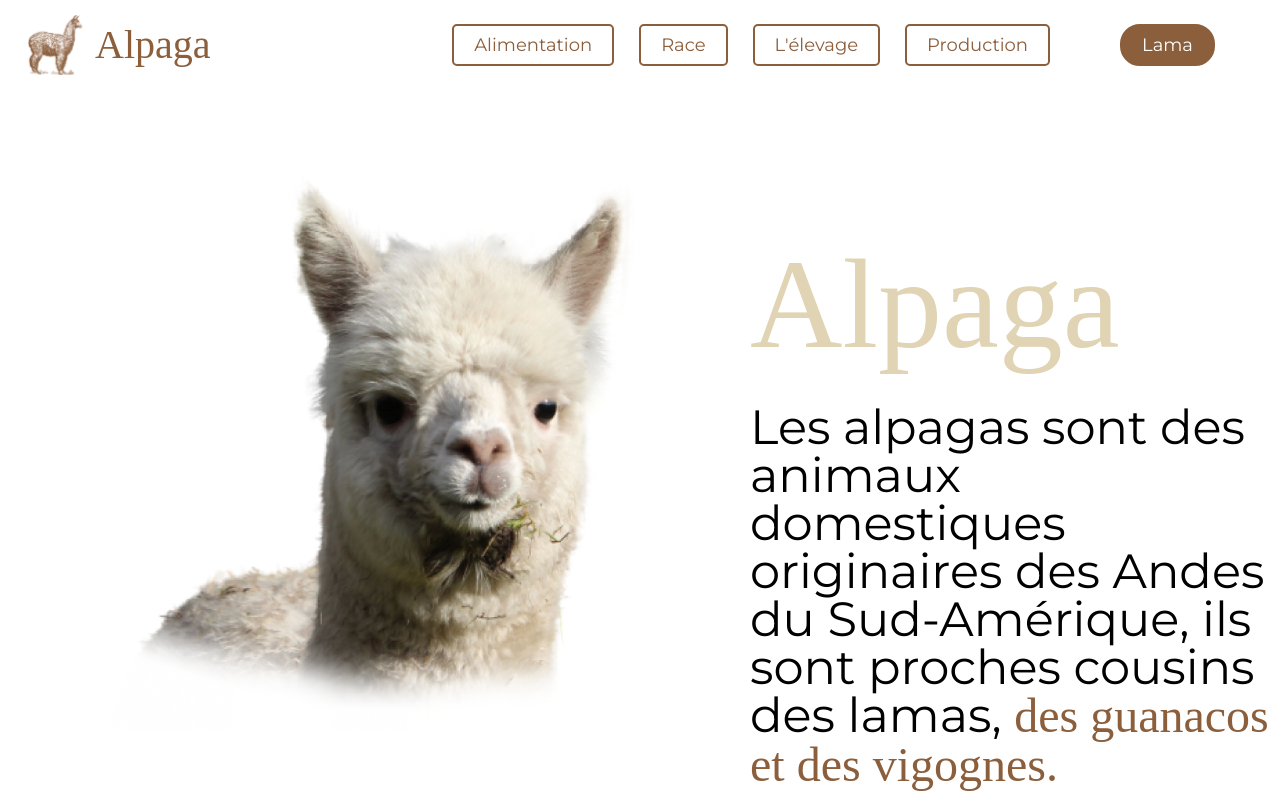
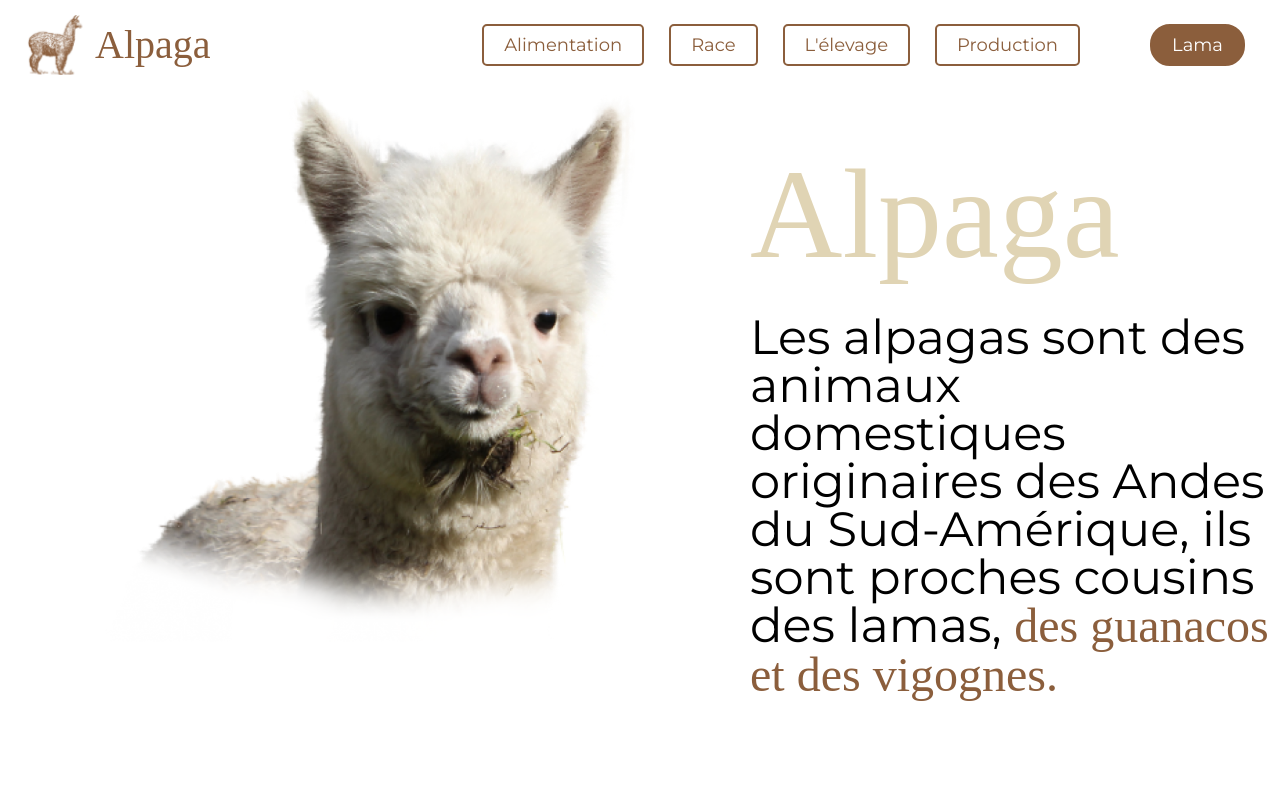
Before and after one commit to julien382/Alpaga, a React (Create React App) app: page / in a window 1280 px wide. Shown: the top 800 px of the page. Built offline with nearby package versions, Linux system fonts and the light colour scheme; a web font is replaced by a local one.

Commit message:
add sticky header

```diff
--- a/src/components/Header/Header.css
+++ b/src/components/Header/Header.css
@@ -2,7 +2,18 @@
     display: flex;
     justify-content: space-between;
     padding: 15px;
+    background-color: white;
+    position: fixed;
+    top: 0;
+    left: 0;
+    width: 100%;
+    z-index: 100;
+    transition: transform 0.3s ease-out;
 }
+
+.hide {
+    transform: translateY(-100%);
+  }
 
 .logo{
     display: flex;
--- a/src/components/Header/Header.jsx
+++ b/src/components/Header/Header.jsx
@@ -1,13 +1,35 @@
 import './Header.css'
+
+import React, { useState, useEffect } from "react";
 
 import { Link } from "react-router-dom";
 import logoAlpaga from "../../assets/logoAlpaga.png";
 
 const Header = () => {
+    const [lastScrollY, setLastScrollY] = useState(0);
+    const [showHeader, setShowHeader] = useState(true);
+
+    useEffect(() => {
+        function handleScroll() {
+        const currentScrollY = window.scrollY;
+        if (currentScrollY > lastScrollY) {
+            setShowHeader(false);
+        } else {
+            setShowHeader(true);
+        }
+        setLastScrollY(currentScrollY);
+        }
+
+        window.addEventListener('scroll', handleScroll);
+
+        return () => {
+        window.removeEventListener('scroll', handleScroll);
+        };
+    }, [lastScrollY]);
 
 
     return (
-        <header className='header'>
+        <header className={showHeader  ? "header" : "header hide"}>
             <Link to="/" className='logo'>
                 <img className='logoAlpaga' src={logoAlpaga} alt="logoAlpaga" />
                 <p className='logotexte font color2'>Alpaga</p>
```
